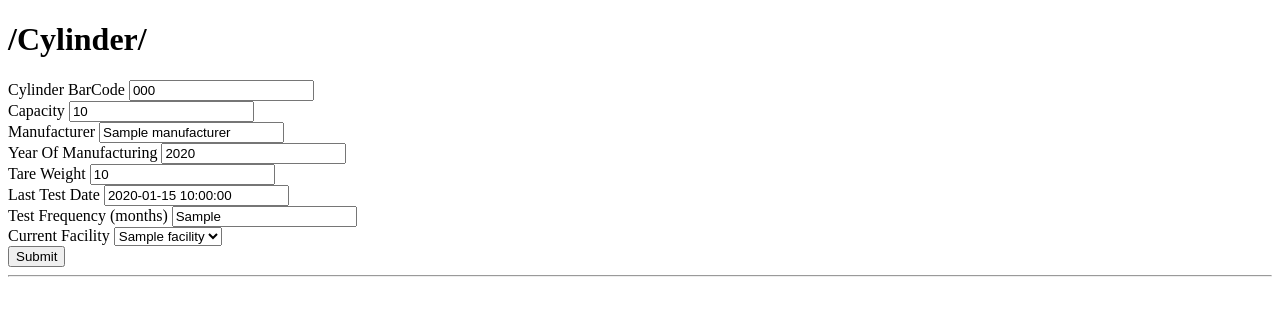
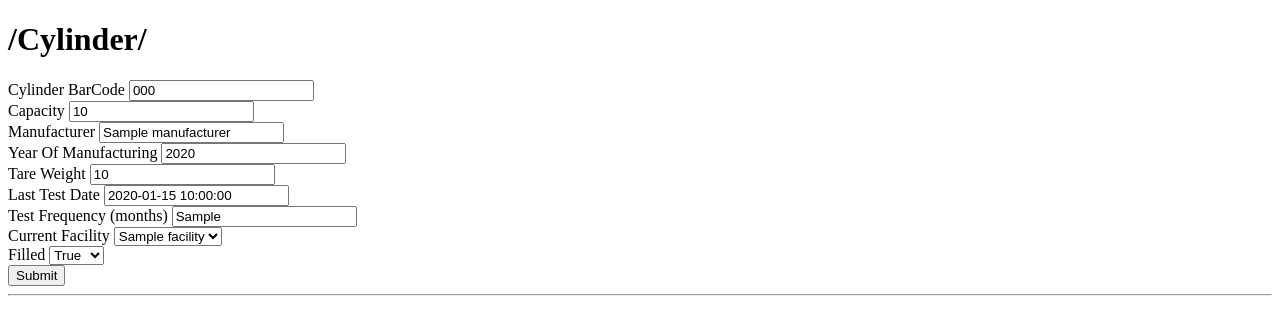
Before and after one commit to linainverse/cyltrack, a Python web app: template templates/add-cylinder.html in a window 1280 px wide. Shown: the top 335 px of the page. Run offline with Jinja, Linux system fonts and the light colour scheme; the template is opened without the code that fills it: most values are stand-ins (such as "Sample title", 1, 10 or a date in 2020).

Commit message:
add filled status input in cylinder add template

```diff
--- a/templates/add-cylinder.html
+++ b/templates/add-cylinder.html
@@ -60,6 +60,16 @@
 	      </select>
 	    </label>
           </div>
+          <div class="row">
+	    <label>
+	      Filled
+	      <select name="filled">
+		  <option value="true">True</option>
+		  <option value="false">False</option>
+	      </select>
+	    </label>
+          </div>
+
       </div>
       <div class="error">{{error}}</div>
 
```
